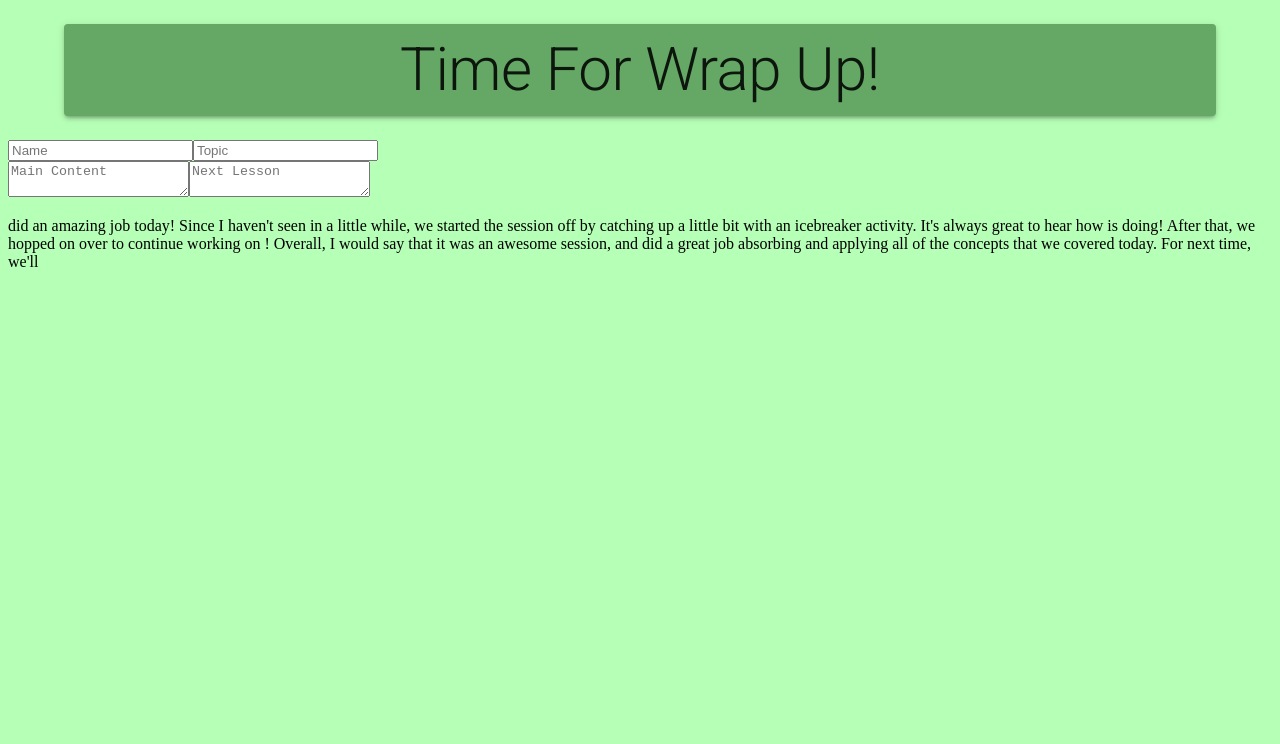
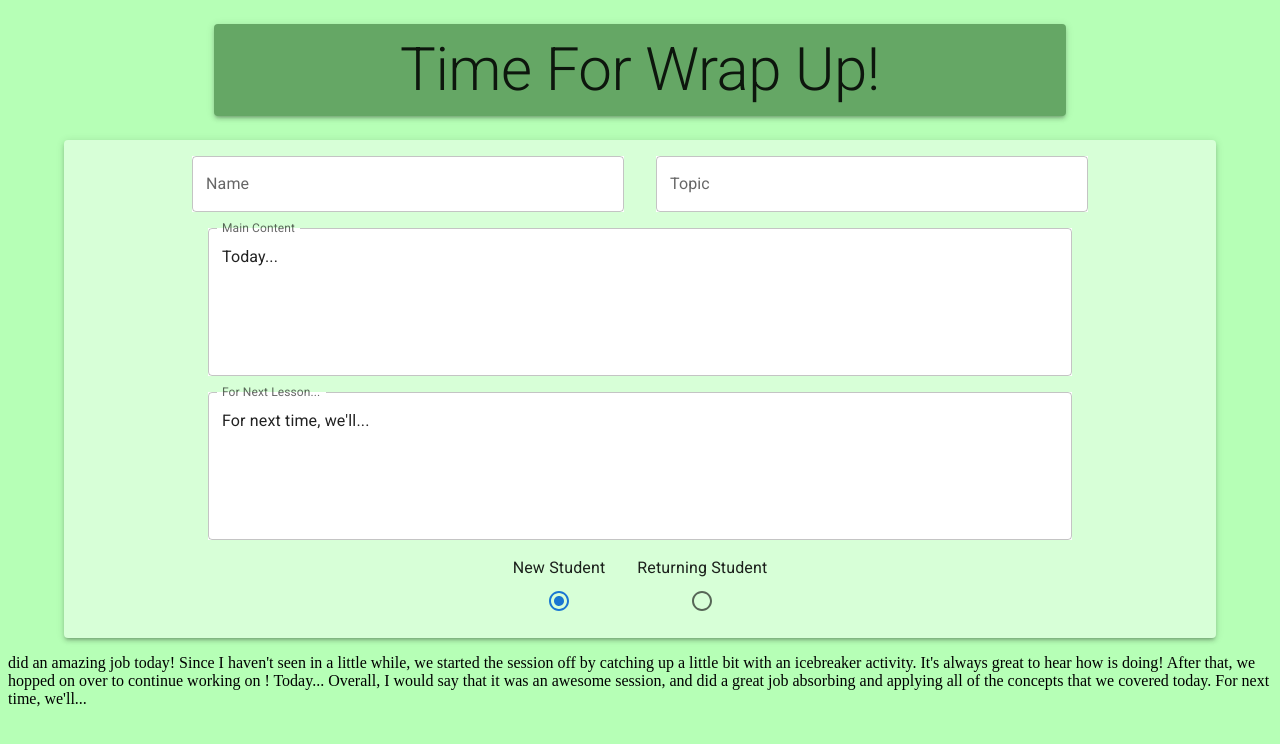
Before and after one commit to ZachatorCodes/id-tech-wrap-up, a React (Create React App) app: page / in a window 1280 px wide. Shown: the top 744 px of the page. Built offline with nearby package versions, Linux system fonts and the light colour scheme.

Commit message:
Set up controlled form using MUI components

```diff
--- a/src/App.js
+++ b/src/App.js
@@ -1,4 +1,12 @@
-import { Container, Paper, TextField, Typography } from "@mui/material";
+import {
+  Container,
+  FormControlLabel,
+  Paper,
+  Radio,
+  RadioGroup,
+  TextField,
+  Typography,
+} from "@mui/material";
 import Box from "@mui/material/Box";
 import { useState } from "react";
 
@@ -6,9 +14,9 @@ function App() {
   const [lessonInfo, setLessonInfo] = useState({
     name: "",
     topic: "",
-    nextLesson: "",
-    mainContent: "",
-    newStudent: false,
+    nextLesson: "For next time, we'll...",
+    mainContent: "Today...",
+    newStudent: true,
   });
 
   function handleChange(e) {
@@ -22,41 +30,76 @@ function App() {
 
   return (
     <div className="App">
-      <Container maxWidth="lg">
+      <Container maxWidth="md">
         <Paper elevation={3} sx={{ background: "#65a765" }}>
           <Typography padding="10px" margin="24px" align="center" variant="h2">
             Time For Wrap Up!
           </Typography>
         </Paper>
       </Container>
-
-      <form>
-        <input
-          placeholder="Name"
-          name="name"
+      <Container maxWidth="lg">
+        <Paper sx={{ background: "#d7ffd7" }} elevation={3}>
+          <Box component="form" textAlign="center">
+            <TextField
               value={lessonInfo.name}
               onChange={handleChange}
-        ></input>
-        <input
-          placeholder="Topic"
-          name="topic"
+              name="name"
+              label="Name"
+              sx={{ margin: 2, width: "37.5%", background: "#ffffff" }}
+            ></TextField>
+            <TextField
               value={lessonInfo.topic}
               onChange={handleChange}
-        ></input>
+              name="topic"
+              label="Topic"
+              sx={{ margin: 2, width: "37.5%", background: "#ffffff" }}
+            ></TextField>
             <br />
-        <textarea
-          placeholder="Main Content"
+            <TextField
               name="mainContent"
+              label="Main Content"
+              multiline
               value={lessonInfo.mainContent}
               onChange={handleChange}
-        ></textarea>
-        <textarea
-          placeholder="Next Lesson"
-          name="nextLesson"
+              rows={5}
+              sx={{ marginBottom: 2, width: "75%", background: "#ffffff" }}
+            ></TextField>
+            <TextField
               value={lessonInfo.nextLesson}
               onChange={handleChange}
-        ></textarea>
-      </form>
+              name="nextLesson"
+              label="For Next Lesson..."
+              multiline
+              rows={5}
+              sx={{ marginBottom: 2, width: "75%", background: "#ffffff" }}
+            ></TextField>
+            <RadioGroup
+              background="#ffffff"
+              row
+              name="newStudent"
+              value={lessonInfo.newStudent}
+              onChange={handleChange}
+            >
+              <Container>
+                <FormControlLabel
+                  value={true}
+                  control={<Radio />}
+                  label="New Student"
+                  sx={{ marginBottom: 2 }}
+                  labelPlacement="top"
+                />
+                <FormControlLabel
+                  value={false}
+                  control={<Radio />}
+                  label="Returning Student"
+                  sx={{ marginBottom: 2 }}
+                  labelPlacement="top"
+                />
+              </Container>
+            </RadioGroup>
+          </Box>
+        </Paper>
+      </Container>
       <p>
         {lessonInfo.name} did an amazing job today! Since I haven't seen{" "}
         {lessonInfo.name} in a little while, we started the session off by
@@ -65,8 +108,7 @@ function App() {
         continue working on {lessonInfo.topic}! {lessonInfo.mainContent}{" "}
         Overall, I would say that it was an awesome session, and{" "}
         {lessonInfo.name} did a great job absorbing and applying all of the
-        concepts that we covered today. For next time, we'll{" "}
-        {lessonInfo.nextLesson}
+        concepts that we covered today. {lessonInfo.nextLesson}
       </p>
     </div>
   );
```
Lines whose indentation alone changed are shown as unchanged.
